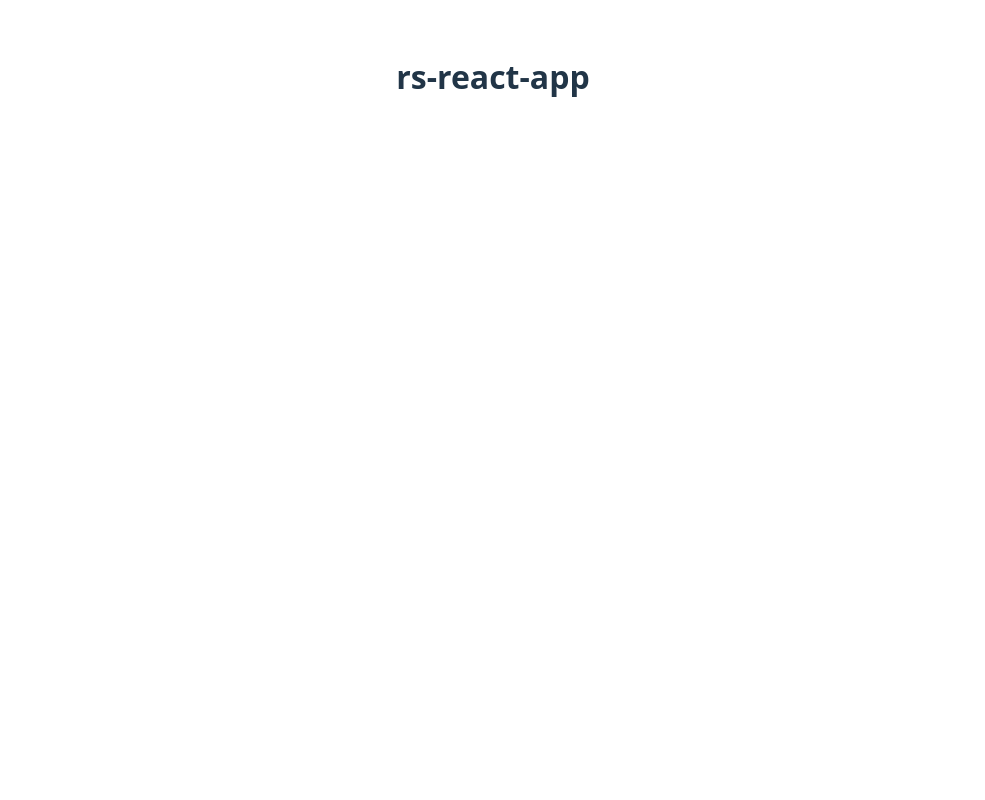
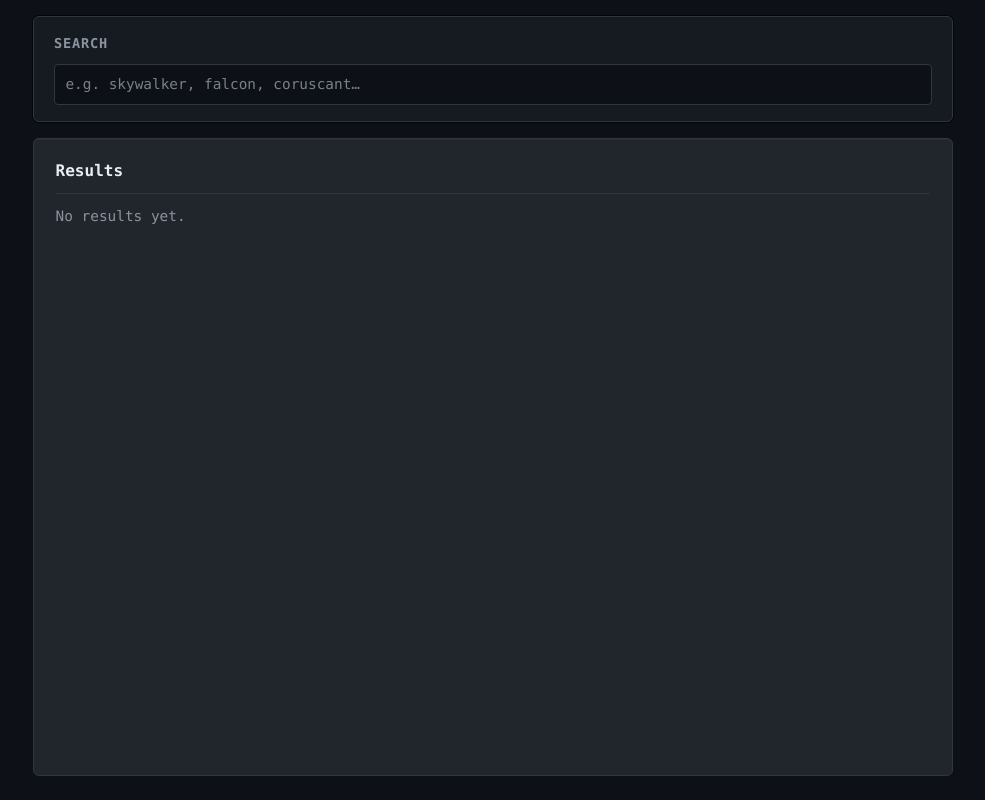
Before and after one commit to KirrBrest/React-RSSchool-2026, a React (Vite) app in the folder rs-react-app/: page / in a window 1280 px wide. Shown: the whole page, without its empty margins (147-1132 px from the left). Built offline with nearby package versions, Linux system fonts and the light colour scheme.

Commit message:
feat: Create Application Layout Structure (Tue, May 05, 2026 12:32:07 AM)

```diff
--- a/rs-react-app/index.html
+++ b/rs-react-app/index.html
@@ -2,8 +2,9 @@
 <html lang="en">
   <head>
     <meta charset="UTF-8" />
+    <link rel="icon" href="/favicon.svg" type="image/svg+xml" />
     <meta name="viewport" content="width=device-width, initial-scale=1.0" />
-    <title>rs-react-app</title>
+    <title>SWAPI Explorer</title>
   </head>
   <body>
     <div id="root"></div>
--- a/rs-react-app/src/App.css
+++ b/rs-react-app/src/App.css
@@ -1,6 +1,10 @@
-#root {
-  max-width: 1280px;
+.app {
+  box-sizing: border-box;
+  min-height: 100vh;
+  max-width: 960px;
   margin: 0 auto;
-  padding: 2rem;
-  text-align: center;
+  padding: 1rem 1.25rem 1.5rem;
+  display: flex;
+  flex-direction: column;
+  gap: 0;
 }
--- a/rs-react-app/src/App.tsx
+++ b/rs-react-app/src/App.tsx
@@ -1,7 +1,15 @@
+import { Component } from 'react';
+import { SearchSection } from './components/SearchSection';
+import { ResultsSection } from './components/ResultsSection';
 import './App.css';
 
-function App() {
-  return <h1>rs-react-app</h1>;
+export default class App extends Component {
+  render() {
+    return (
+      <div className="app">
+        <SearchSection />
+        <ResultsSection />
+      </div>
+    );
+  }
 }
-
-export default App;
--- /dev/null
+++ b/rs-react-app/src/components/ResultsSection.css
@@ -0,0 +1,33 @@
+.results-section {
+  flex: 1 1 auto;
+  min-height: 42vh;
+  display: flex;
+  flex-direction: column;
+  padding: 1.25rem 1.35rem;
+  background-color: var(--color-surface-raised);
+  border: 1px solid var(--color-border);
+  border-radius: 6px;
+  box-shadow: inset 0 1px 0 rgba(230, 237, 243, 0.04);
+}
+
+.results-section__inner {
+  flex: 1;
+  display: flex;
+  flex-direction: column;
+}
+
+.results-section__title {
+  margin: 0 0 0.75rem;
+  padding-bottom: 0.65rem;
+  font-size: 1rem;
+  font-weight: 600;
+  color: var(--color-text);
+  border-bottom: 1px solid var(--color-border);
+}
+
+.results-section__placeholder {
+  margin: 0;
+  flex: 1;
+  font-size: 0.9rem;
+  color: var(--color-text-muted);
+}
--- /dev/null
+++ b/rs-react-app/src/components/ResultsSection.tsx
@@ -0,0 +1,15 @@
+import { Component } from 'react';
+import './ResultsSection.css';
+
+export class ResultsSection extends Component {
+  render() {
+    return (
+      <section className="results-section" aria-label="Results">
+        <div className="results-section__inner">
+          <h2 className="results-section__title">Results</h2>
+          <p className="results-section__placeholder">No results yet.</p>
+        </div>
+      </section>
+    );
+  }
+}
--- /dev/null
+++ b/rs-react-app/src/components/SearchSection.css
@@ -0,0 +1,56 @@
+.search-section {
+  flex: 0 0 auto;
+  margin-bottom: 1rem;
+  padding: 1rem 1.25rem;
+  background-color: var(--color-surface);
+  border: 1px solid var(--color-border);
+  border-radius: 6px;
+  box-shadow: 0 0 0 1px rgba(1, 4, 9, 0.85);
+}
+
+.search-section__inner {
+  max-width: 100%;
+}
+
+.search-section__title {
+  margin: 0 0 0.65rem;
+  font-size: 0.85rem;
+  font-weight: 600;
+  letter-spacing: 0.06em;
+  text-transform: uppercase;
+  color: var(--color-text-muted);
+}
+
+.search-section__field {
+  display: block;
+}
+
+.search-section__input {
+  box-sizing: border-box;
+  width: 100%;
+  padding: 0.55rem 0.65rem;
+  font: inherit;
+  font-size: 0.9rem;
+  color: var(--color-text);
+  background-color: var(--color-bg);
+  border: 1px solid var(--color-border);
+  border-radius: 4px;
+  outline: none;
+  transition:
+    border-color 0.15s ease,
+    box-shadow 0.15s ease;
+}
+
+.search-section__input::placeholder {
+  color: var(--color-text-muted);
+  opacity: 0.85;
+}
+
+.search-section__input:hover {
+  border-color: #484f58;
+}
+
+.search-section__input:focus {
+  border-color: var(--color-accent);
+  box-shadow: 0 0 0 3px rgba(88, 166, 255, 0.18);
+}
--- /dev/null
+++ b/rs-react-app/src/components/SearchSection.tsx
@@ -0,0 +1,26 @@
+import { Component } from 'react';
+import './SearchSection.css';
+
+export class SearchSection extends Component {
+  render() {
+    return (
+      <section className="search-section" aria-label="Search">
+        <div className="search-section__inner">
+          <h2 className="search-section__title">Search</h2>
+          <div className="search-section__field">
+            <input
+              id="search-query"
+              className="search-section__input"
+              type="search"
+              name="search-query"
+              placeholder="e.g. skywalker, falcon, coruscant…"
+              autoComplete="off"
+              spellCheck={false}
+              aria-label="Search query"
+            />
+          </div>
+        </div>
+      </section>
+    );
+  }
+}
--- a/rs-react-app/src/index.css
+++ b/rs-react-app/src/index.css
@@ -1,9 +1,17 @@
 :root {
-  font-family: system-ui, 'Segoe UI', Roboto, sans-serif;
+  --color-bg: #0d1117;
+  --color-surface: #161b22;
+  --color-surface-raised: #21262d;
+  --color-border: #30363d;
+  --color-text: #e6edf3;
+  --color-text-muted: #8b949e;
+  --color-accent: #58a6ff;
+  font-family: 'JetBrains Mono', ui-monospace, 'Cascadia Code', 'Segoe UI Mono',
+    Consolas, monospace;
   line-height: 1.5;
   font-weight: 400;
-  color: #213547;
-  background-color: #ffffff;
+  color: var(--color-text);
+  background-color: var(--color-bg);
   font-synthesis: none;
   text-rendering: optimizeLegibility;
   -webkit-font-smoothing: antialiased;
--- a/rs-react-app/tsconfig.app.json
+++ b/rs-react-app/tsconfig.app.json
@@ -12,6 +12,7 @@
     "moduleDetection": "force",
     "noEmit": true,
     "jsx": "react-jsx",
+    "strict": true,
     "noUnusedLocals": true,
     "noUnusedParameters": true,
     "erasableSyntaxOnly": true,
```
Also changed, not shown: rs-react-app/eslint.config.js (+125 -0 lines), rs-react-app/public/favicon.svg (added).
